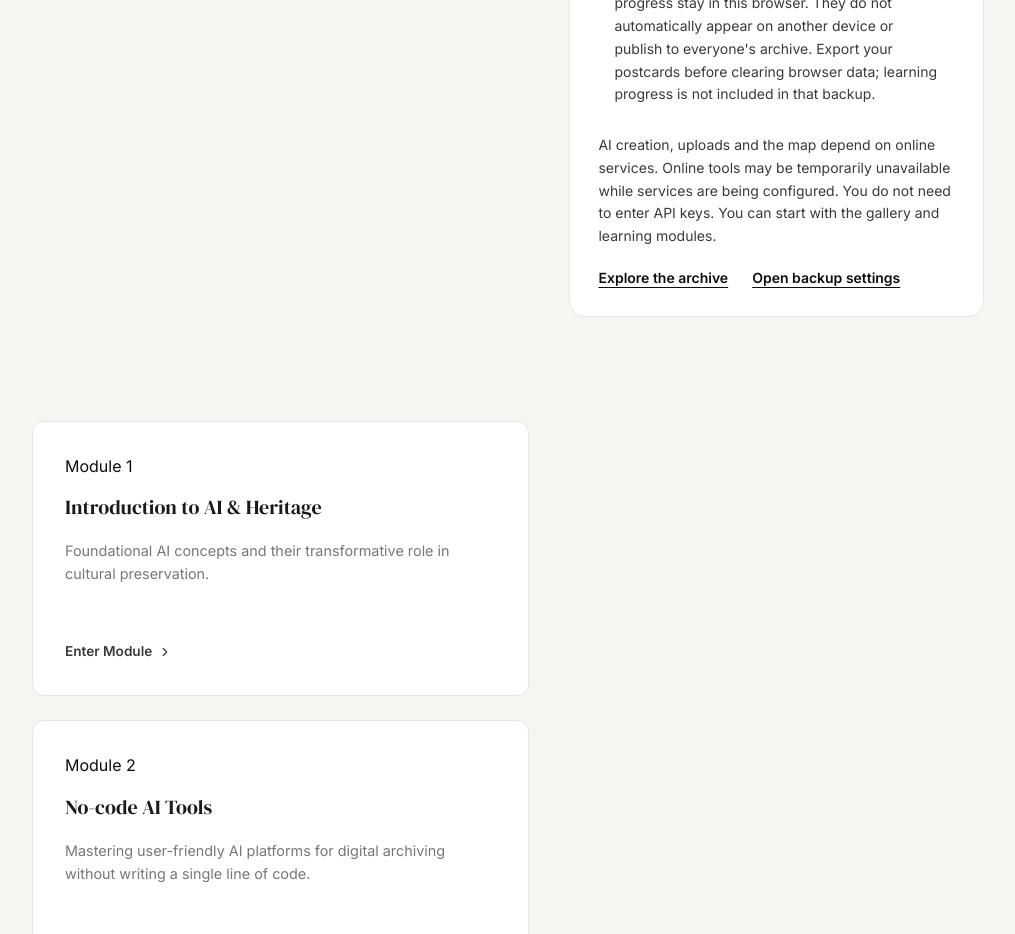
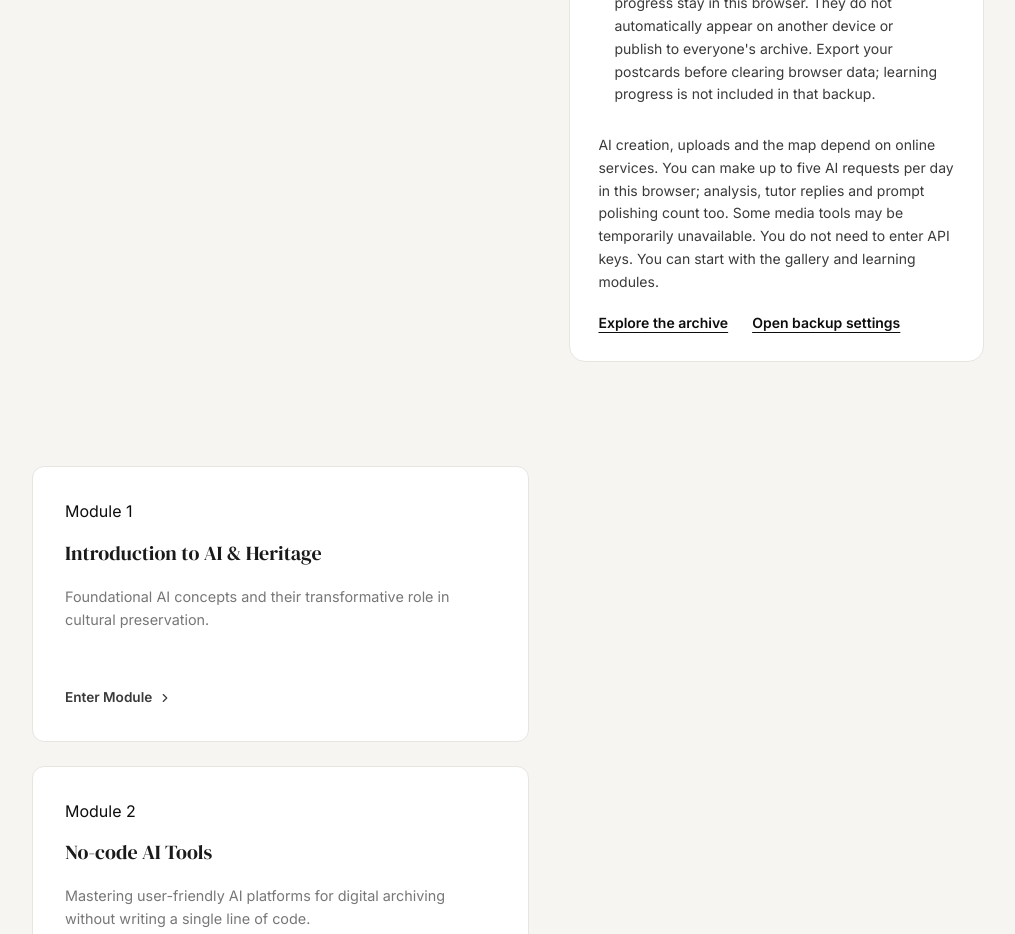
Before and after one commit to senskorea/echoesofthepast, a React (Vite) app: page /learn in a window 1280 px wide. Shown: the part 820-1754 px from the top of the page, without its empty margins (132-1147 px from the left). Built offline with nearby package versions, Linux system fonts and the light colour scheme.

Commit message:
Clarify visitor allowance in English quick guide

```diff
--- a/src/components/QuickStartGuide.tsx
+++ b/src/components/QuickStartGuide.tsx
@@ -13,7 +13,7 @@ const guides = {
       ["Ask for help", "Open the chat bubble to ask the Smart Tutor a question when the AI service is available. If an action fails, keep your text and try again later; the archive and lessons are still available."],
     ],
     storage: "Your edits, saved creations and learning progress stay in this browser. They do not automatically appear on another device or publish to everyone's archive. Export your postcards before clearing browser data; learning progress is not included in that backup.",
-    availability: "AI creation, uploads and the map depend on online services. Online tools may be temporarily unavailable while services are being configured. You do not need to enter API keys. You can start with the gallery and learning modules.",
+    availability: "AI creation, uploads and the map depend on online services. You can make up to five AI requests per day in this browser; analysis, tutor replies and prompt polishing count too. Some media tools may be temporarily unavailable. You do not need to enter API keys. You can start with the gallery and learning modules.",
     archive: "Explore the archive", backup: "Open backup settings",
   },
   ro: {
```
